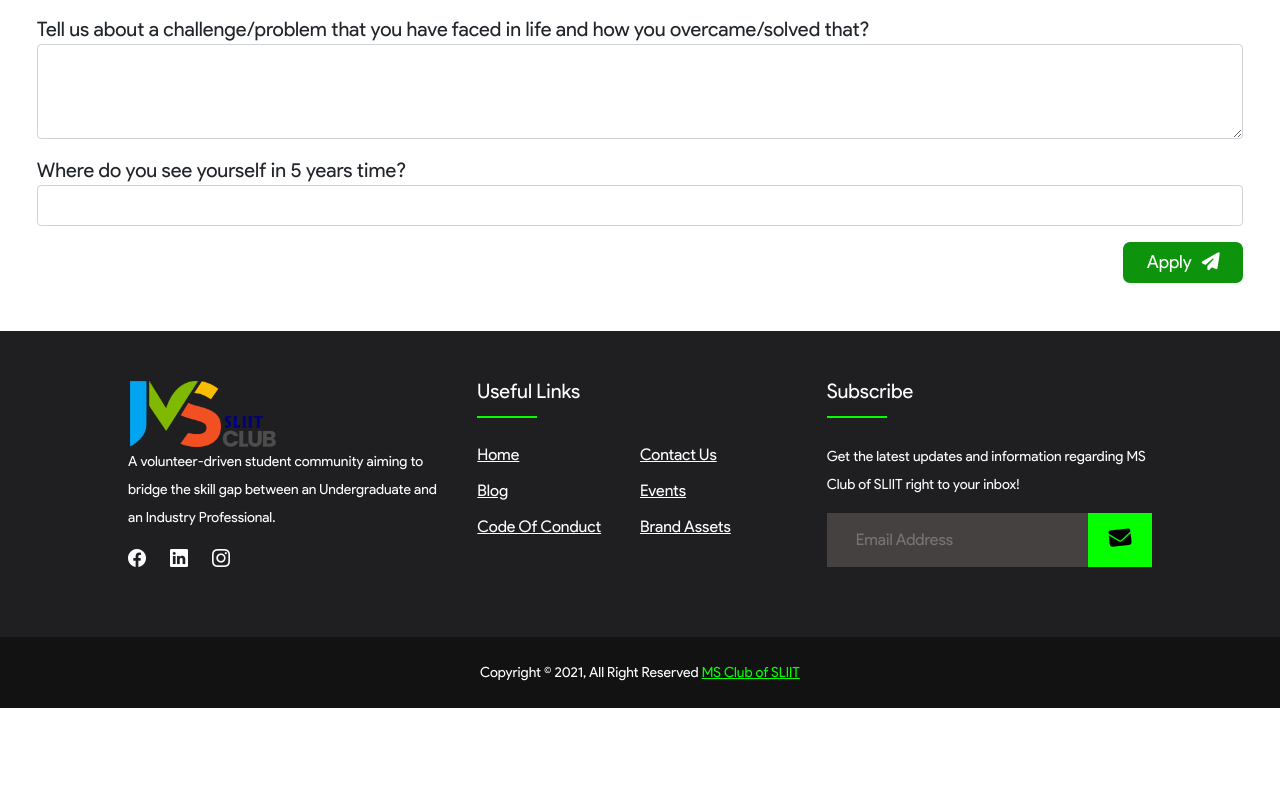
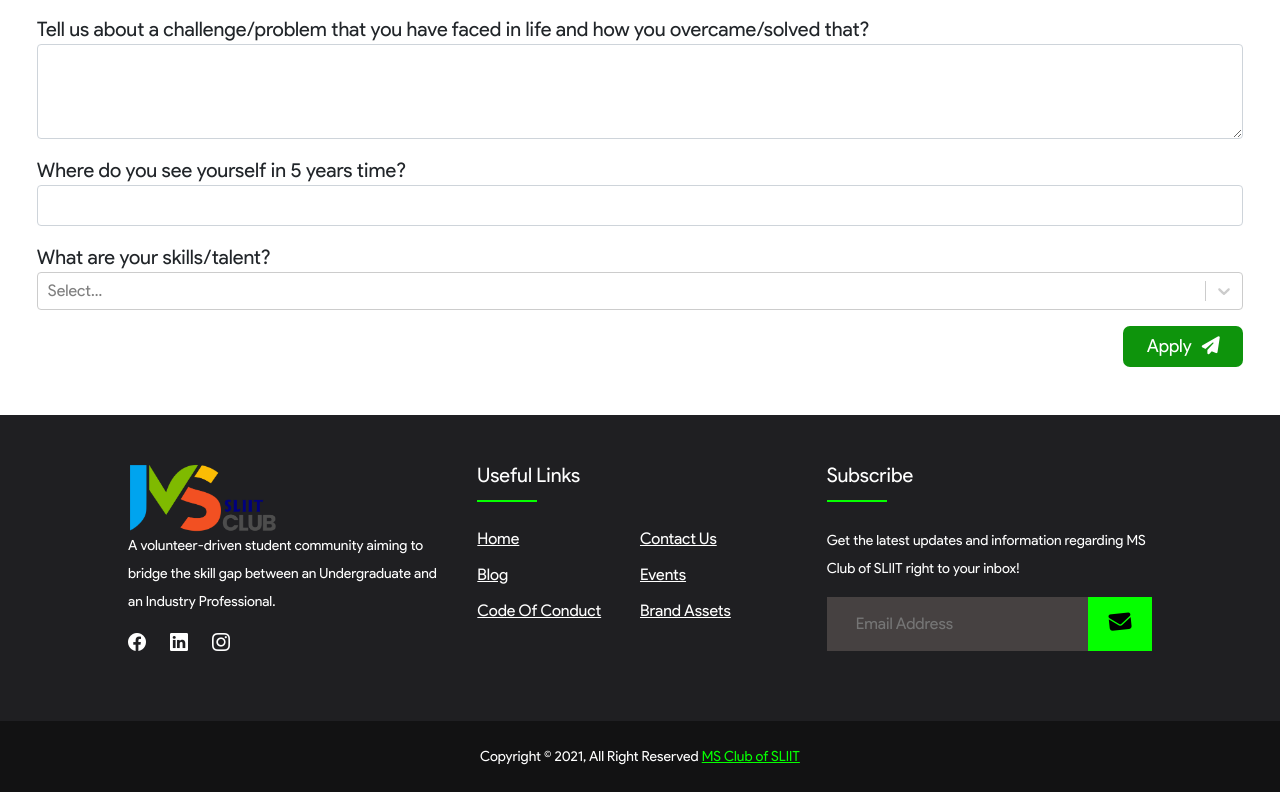
Before and after one commit to ms-club-sliit/msclubwesite-v2, a React (Create React App) app: page /join-us in a window 1280 px wide. Shown: the part 1806-2598 px from the top of the page. Before the commit the page ends 2514 px from the top, so only its background shows below. Built offline with nearby package versions, Linux system fonts and the light colour scheme; a web font is replaced by a local one.

Commit message:
Added Multi Select DropDown List

```diff
--- a/package.json
+++ b/package.json
@@ -23,6 +23,7 @@
     "react-router-dom": "^6.0.2",
     "react-scripts": "4.0.3",
     "react-scroll-to-top": "^1.0.5",
+    "react-select": "^5.2.1",
     "sass": "^1.43.5",
     "typescript": "^4.1.2",
     "web-vitals": "^1.0.1"
--- a/src/interfaces/JoinUsFormInterface.ts
+++ b/src/interfaces/JoinUsFormInterface.ts
@@ -14,6 +14,7 @@ interface IState {
   experiences?: string;
   challengesAndProblems?: string;
   timeline?: string;
+  skills?: string;
   formErrors: {
     sliitId: string;
     name: string;
@@ -28,6 +29,7 @@ interface IState {
     experiences: string;
     challengesAndProblems: string;
     timeline: string;
+    skills: string;
   };
 }
 
--- a/src/pages/join_us/contact-form-section.tsx
+++ b/src/pages/join_us/contact-form-section.tsx
@@ -1,5 +1,20 @@
 import React from 'react';
 import { IProps, IState } from '../../interfaces/JoinUsFormInterface';
+import Select from 'react-select';
+import makeAnimated from 'react-select/animated';
+
+const animatedComponents = makeAnimated();
+
+const options = [
+  { value: 'Public Speaking', label: 'Public Speaking' },
+  { value: 'Designing', label: 'Designing' },
+  { value: 'Video Editing', label: 'Video Editing' },
+  { value: 'Content Writing', label: 'Content Writing' },
+  { value: 'Video Editing', label: 'Vanilla' },
+  { value: 'Web Development', label: 'Web Development' },
+  { value: 'UI/UX', label: 'UI/UX' },
+  { value: 'Community building', label: 'Community building' }
+]
 
 const emailRegEX = RegExp(
   /^[a-zA-Z0-9.!#$%&’*+/=?^_`{|}~-]+@[a-zA-Z0-9-]+(?:\.[a-zA-Z0-9-]+)*$/
@@ -36,6 +51,7 @@ class JoinUsFormSection extends React.Component<IProps, IState> {
       experiences: '',
       challengesAndProblems: '',
       timeline: '',
+      skills: '',
       formErrors: {
         sliitId: '',
         name: '',
@@ -50,6 +66,7 @@ class JoinUsFormSection extends React.Component<IProps, IState> {
         experiences: '',
         challengesAndProblems: '',
         timeline: '',
+        skills: '',
       },
     };
   }
@@ -71,6 +88,7 @@ class JoinUsFormSection extends React.Component<IProps, IState> {
             Experiences: ${this.state.experiences}
             Challenges & Problems: ${this.state.challengesAndProblems}
             In 5 Years: ${this.state.timeline}
+            Skills: ${this.state.skills}
             `);
     } else {
       console.error('From Invalid -- Display Error Message');
@@ -449,6 +467,24 @@ class JoinUsFormSection extends React.Component<IProps, IState> {
                       <span className="text-danger">{formErrors.timeline}</span>
                     )}
                   </div>
+                  {/* skills/talent */}
+                  <div className="form-group mt-3">
+                    <label htmlFor="skills" className="contact-us-label-text">
+                      What are your skills/talent?
+                    </label>
+                    <Select
+                      isMulti
+                      closeMenuOnSelect={false}
+                      components={animatedComponents}
+                      id="skills"
+                      name="skills"
+                      options={options}
+                      onChange={this.onChange}
+                    />
+                    {formErrors.skills.length > 0 && (
+                      <span className="text-danger">{formErrors.skills}</span>
+                    )}
+                  </div>
                   <div className="form-group mt-3 d-flex justify-content-end">
                     <button type="submit" className="contact-btn btn">
                       Apply
```
Also changed, not shown: 1 other file (tests, documents, lock files or other folders).
